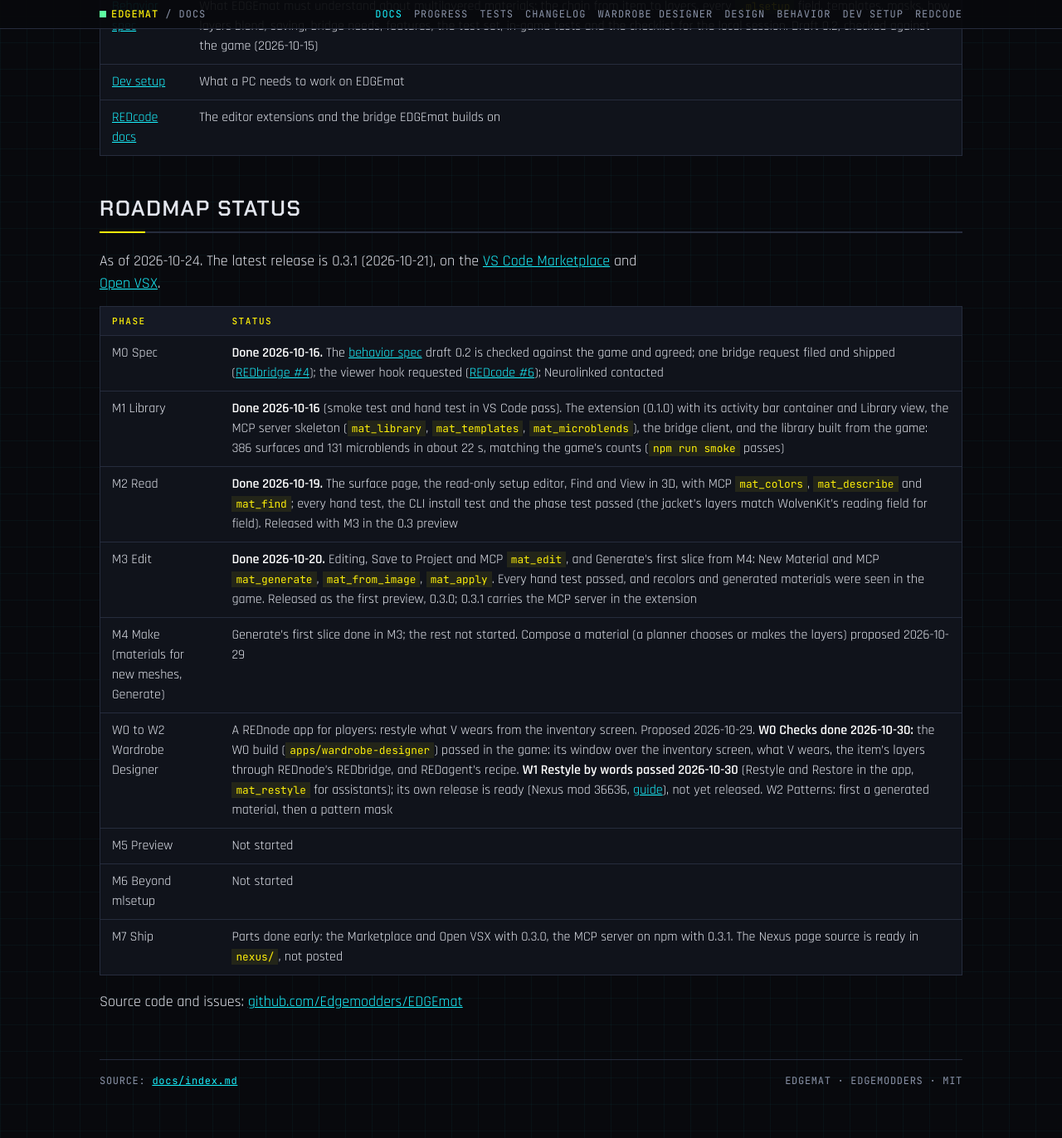
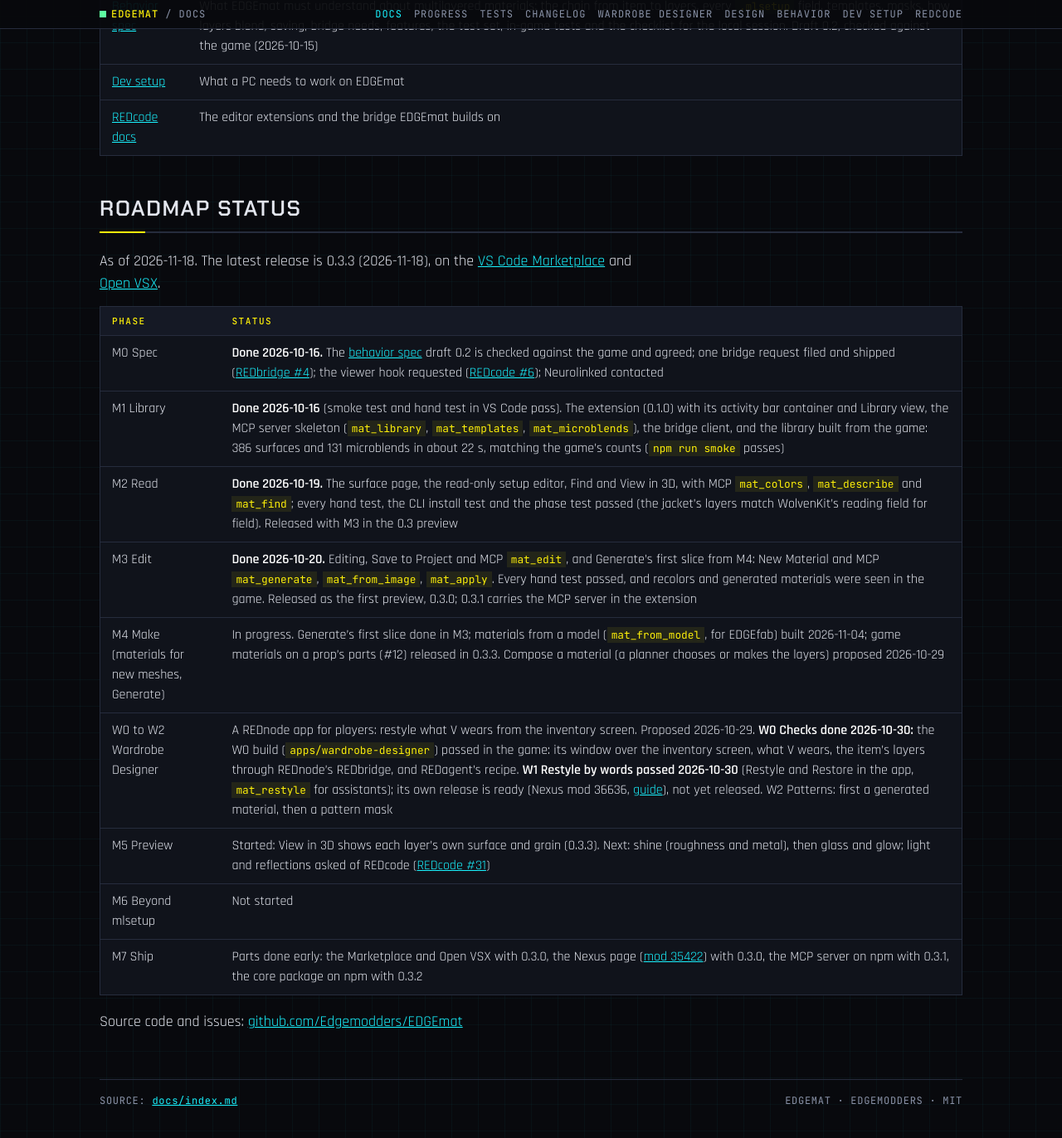
Before and after one commit to Edgemodders/EDGEmat, a Jekyll site: the page built from docs/index.md, in a window 1280 px wide and 1400 px high, scrolled down 525 px. Shown: the top 1372 px of the window at 83% size. Built offline with Jekyll 4.4.1, drawn with Linux system fonts in a browser that asks for light colours; our own code applies the rules of GitHub Pages for plain Markdown files.

Commit message:
Release prep for 0.3.3: the changelog's section and Nexus summary, the version, README status and badge, Nexus description, roadmap status
Co-Authored-By: Claude Opus 5.5 <noreply@anthropic.com>

```diff
--- a/docs/index.md
+++ b/docs/index.md
@@ -14,7 +14,7 @@ EDGEmat is the EDGEmodders material editor for Cyberpunk 2077, a VS Code extensi
 
 ## Roadmap status
 
-As of 2026-10-24. The latest release is 0.3.1 (2026-10-21), on the [VS Code Marketplace](https://marketplace.visualstudio.com/items?itemName=edgemodders.edgemat) and [Open VSX](https://open-vsx.org/extension/edgemodders/edgemat).
+As of 2026-11-18. The latest release is 0.3.3 (2026-11-18), on the [VS Code Marketplace](https://marketplace.visualstudio.com/items?itemName=edgemodders.edgemat) and [Open VSX](https://open-vsx.org/extension/edgemodders/edgemat).
 
 | Phase | Status |
 |---|---|
@@ -22,10 +22,10 @@ As of 2026-10-24. The latest release is 0.3.1 (2026-10-21), on the [VS Code Mark
 | M1 Library | **Done 2026-10-16** (smoke test and hand test in VS Code pass). The extension (0.1.0) with its activity bar container and Library view, the MCP server skeleton (`mat_library`, `mat_templates`, `mat_microblends`), the bridge client, and the library built from the game: 386 surfaces and 131 microblends in about 22 s, matching the game's counts (`npm run smoke` passes) |
 | M2 Read | **Done 2026-10-19.** The surface page, the read-only setup editor, Find and View in 3D, with MCP `mat_colors`, `mat_describe` and `mat_find`; every hand test, the CLI install test and the phase test passed (the jacket's layers match WolvenKit's reading field for field). Released with M3 in the 0.3 preview |
 | M3 Edit | **Done 2026-10-20.** Editing, Save to Project and MCP `mat_edit`, and Generate's first slice from M4: New Material and MCP `mat_generate`, `mat_from_image`, `mat_apply`. Every hand test passed, and recolors and generated materials were seen in the game. Released as the first preview, 0.3.0; 0.3.1 carries the MCP server in the extension |
-| M4 Make (materials for new meshes, Generate) | Generate's first slice done in M3; the rest not started. Compose a material (a planner chooses or makes the layers) proposed 2026-10-29 |
+| M4 Make (materials for new meshes, Generate) | In progress. Generate's first slice done in M3; materials from a model (`mat_from_model`, for EDGEfab) built 2026-11-04; game materials on a prop's parts (#12) released in 0.3.3. Compose a material (a planner chooses or makes the layers) proposed 2026-10-29 |
 | W0 to W2 Wardrobe Designer | A REDnode app for players: restyle what V wears from the inventory screen. Proposed 2026-10-29. **W0 Checks done 2026-10-30:** the W0 build (`apps/wardrobe-designer`) passed in the game: its window over the inventory screen, what V wears, the item's layers through REDnode's REDbridge, and REDagent's recipe. **W1 Restyle by words passed 2026-10-30** (Restyle and Restore in the app, `mat_restyle` for assistants); its own release is ready (Nexus mod 36636, [guide](wardrobe-designer.html)), not yet released. W2 Patterns: first a generated material, then a pattern mask |
-| M5 Preview | Not started |
+| M5 Preview | Started: View in 3D shows each layer's own surface and grain (0.3.3). Next: shine (roughness and metal), then glass and glow; light and reflections asked of REDcode ([REDcode #31](https://github.com/Edgemodders/REDcode/issues/31)) |
 | M6 Beyond mlsetup | Not started |
-| M7 Ship | Parts done early: the Marketplace and Open VSX with 0.3.0, the MCP server on npm with 0.3.1. The Nexus page source is ready in `nexus/`, not posted |
+| M7 Ship | Parts done early: the Marketplace and Open VSX with 0.3.0, the Nexus page ([mod 35422](https://www.nexusmods.com/cyberpunk2077/mods/35422)) with 0.3.0, the MCP server on npm with 0.3.1, the core package on npm with 0.3.2 |
 
 Source code and issues: [github.com/Edgemodders/EDGEmat](https://github.com/Edgemodders/EDGEmat)
--- a/extensions/edgemat/package.json
+++ b/extensions/edgemat/package.json
@@ -3,7 +3,7 @@
   "displayName": "EDGEmat",
   "description": "The EDGE material editor for Cyberpunk 2077: find a garment's materials by its name, recolor its layers, make new materials from your words, and save them into your mod.",
   "publisher": "edgemodders",
-  "version": "0.3.2",
+  "version": "0.3.3",
   "license": "MIT",
   "preview": true,
   "galleryBanner": {
--- a/packages/edgemat-core/package.json
+++ b/packages/edgemat-core/package.json
@@ -1,6 +1,6 @@
 {
   "name": "@edgemodders/edgemat-core",
-  "version": "0.3.2",
+  "version": "0.3.3",
   "description": "EDGEmat's core as a library: Cyberpunk 2077 materials (.mlsetup, .mi, .xbm) read, edited and made from your own game, for other tools' extensions and MCP servers.",
   "license": "MIT",
   "author": "Edgemodders",
--- a/packages/edgemat-mcp/package.json
+++ b/packages/edgemat-mcp/package.json
@@ -1,6 +1,6 @@
 {
   "name": "@edgemodders/edgemat-mcp",
-  "version": "0.3.2",
+  "version": "0.3.3",
   "description": "EDGEmat for AI assistants over MCP: find, describe and recolor Cyberpunk 2077 materials, and make new ones, with the material library built from your own game.",
   "license": "MIT",
   "author": "Edgemodders",
```
Also changed, not shown: README.md, docs/assets/brand/badges/status.svg, docs/changelog.md, 3 other files.
